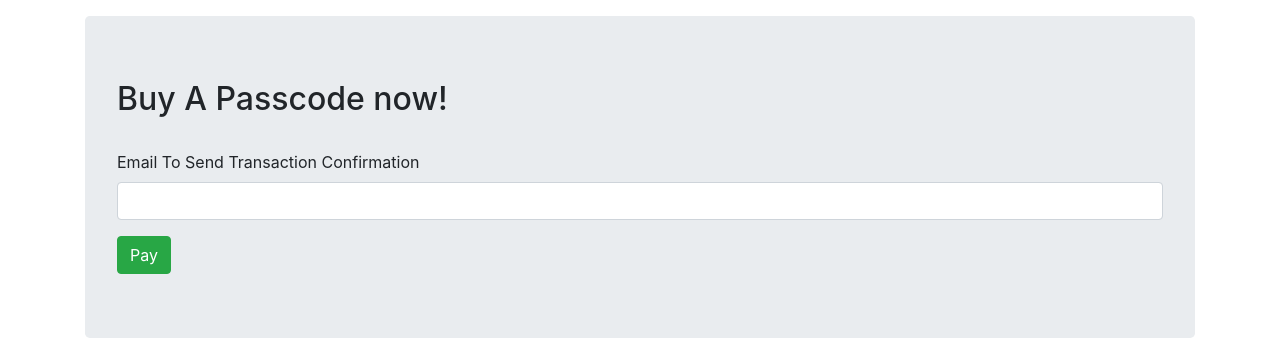
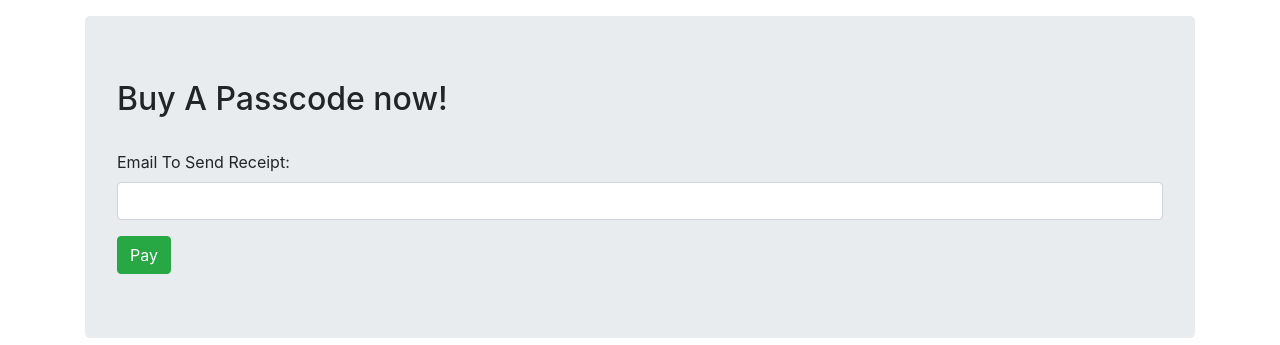
Before and after one commit to Divuzki/expo, a Django app: page /ex/buy/ in a window 1280 px wide. Shown: the part 56-401 px from the top of the page. Run offline with Django 3.2, Linux system fonts and the light colour scheme; some libraries are stand-ins or nearby versions.

Commit message:
Re-deployment

```diff
--- a/templates/p/buy_code_inc.html
+++ b/templates/p/buy_code_inc.html
@@ -2,7 +2,7 @@
 <br />
 <form id="paymentForm">
   <div class="form-group">
-    <label for="email">Email To Send Transaction Confirmation</label>
+    <label for="email">Email To Send Receipt: </label>
     <input type="email" class="form form-control" id="email-address" required />
   </div>
   <div class="form-submit">
```
